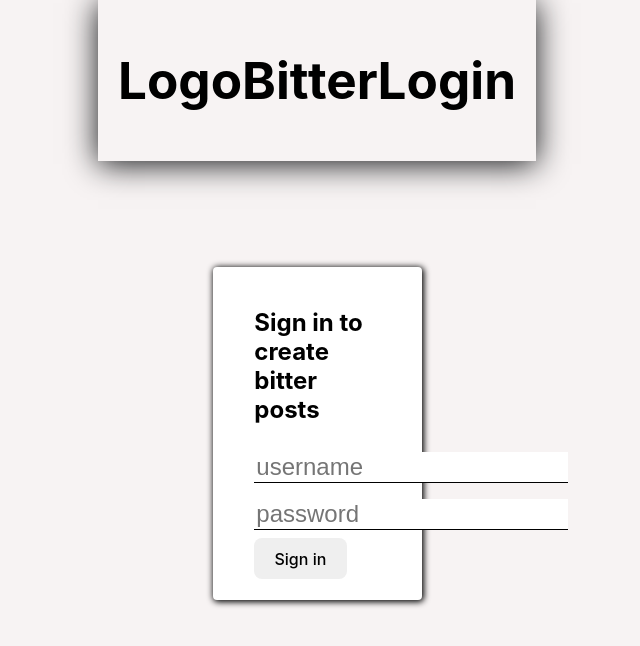
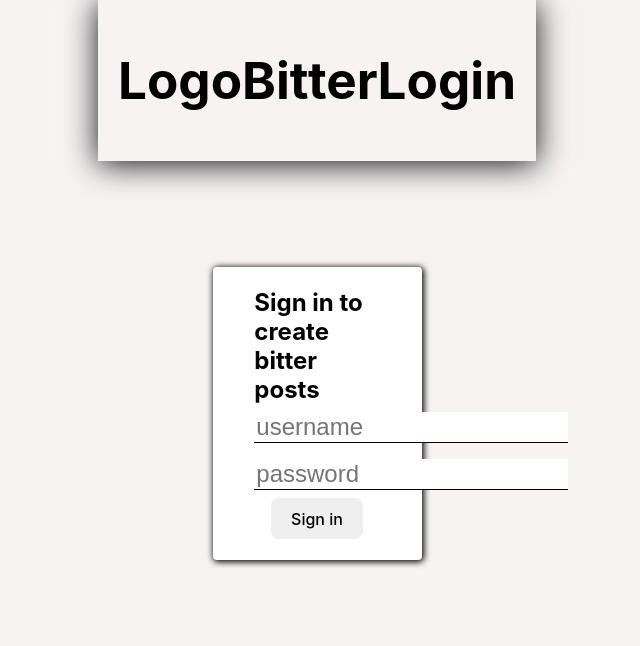
Before and after one commit to mleitejensen/BitterBlog, a React (Vite) app in the folder Bitter/: page /login in a window 1280 px wide. Shown: the top 646 px of the page, without its empty margins (323-963 px from the left). Built offline with nearby package versions, Linux system fonts and the light colour scheme.

Commit message:
moved button

```diff
--- a/Bitter/src/App.css
+++ b/Bitter/src/App.css
@@ -43,9 +43,19 @@ header a {
   padding: 5% 10%;
 }
 
+.loginForm *{
+  margin: 0 auto;
+}
+
 .loginForm input{
   border: 0px;
   border-bottom: 1px solid;
   font-size: 1.5rem;
   margin: 1vh 0px;
 }
+
+.loginForm button{
+  position: relative;
+  left: 50%;
+  translate: -50%;
+}
```
